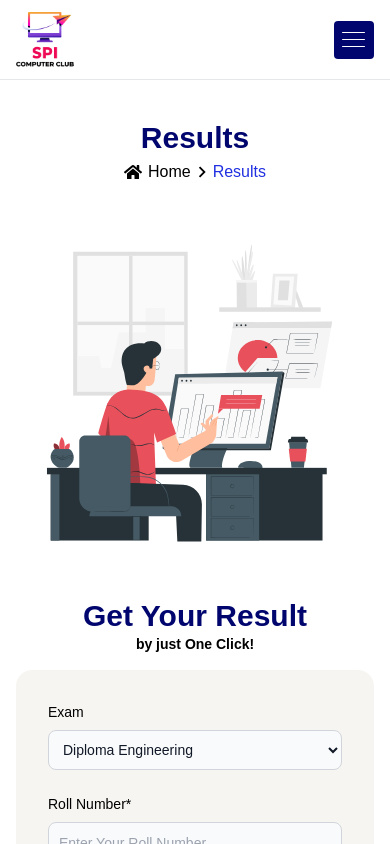
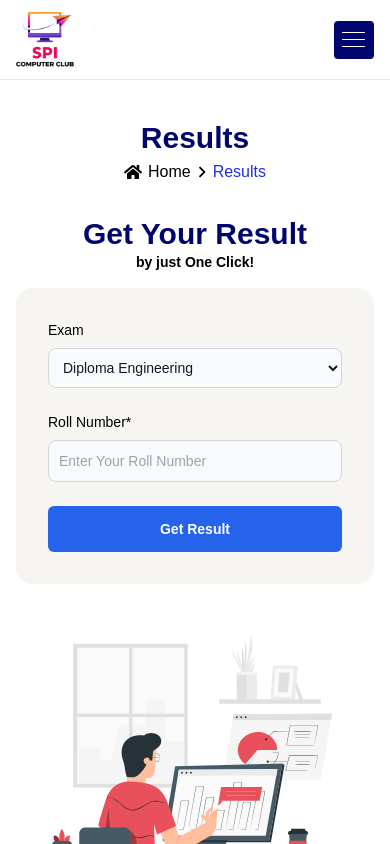
Before and after one commit to Shakiqurrahman/computer-club-spi, a React (Vite) app: page /results in a window 390 px wide. Shown: the top 844 px of the page. Built offline with nearby package versions, Linux system fonts and the light colour scheme.

Commit message:
updated resultHero css

```diff
--- a/src/components/ResultHero.jsx
+++ b/src/components/ResultHero.jsx
@@ -31,7 +31,7 @@ const ResultHero = () => {
   };
 
   return (
-    <section className="flex flex-col md:flex-row  items-center gap-6 sm:gap-16">
+    <section className="flex flex-col-reverse md:flex-row  items-center gap-6 sm:gap-16">
       <div className="w-full">
         <img className="w-full sm:w-[80%]" src={resultImg} alt="Image" />
       </div>
```
